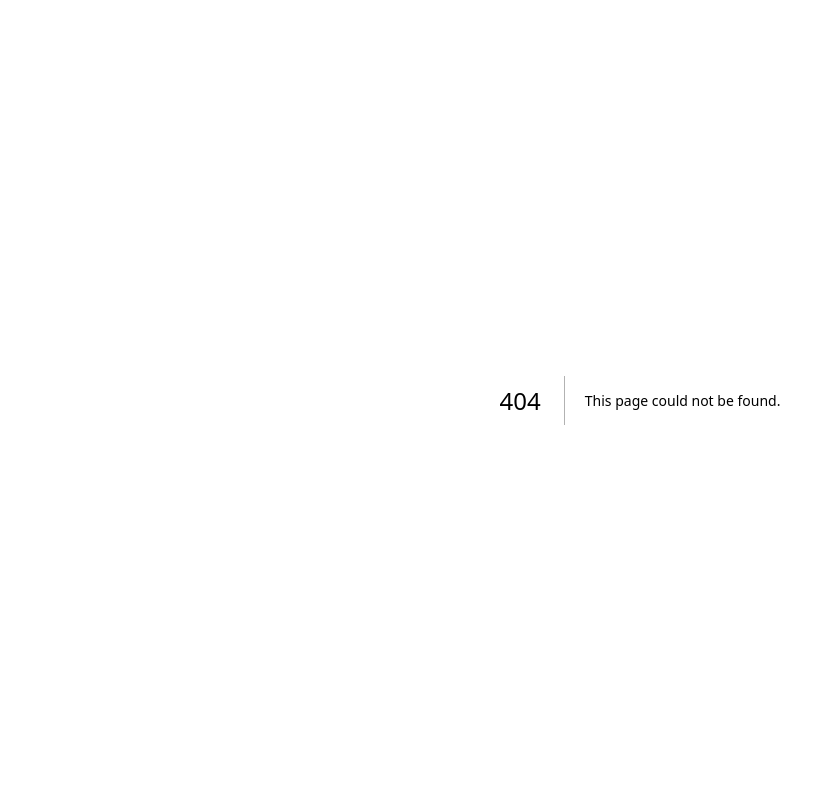
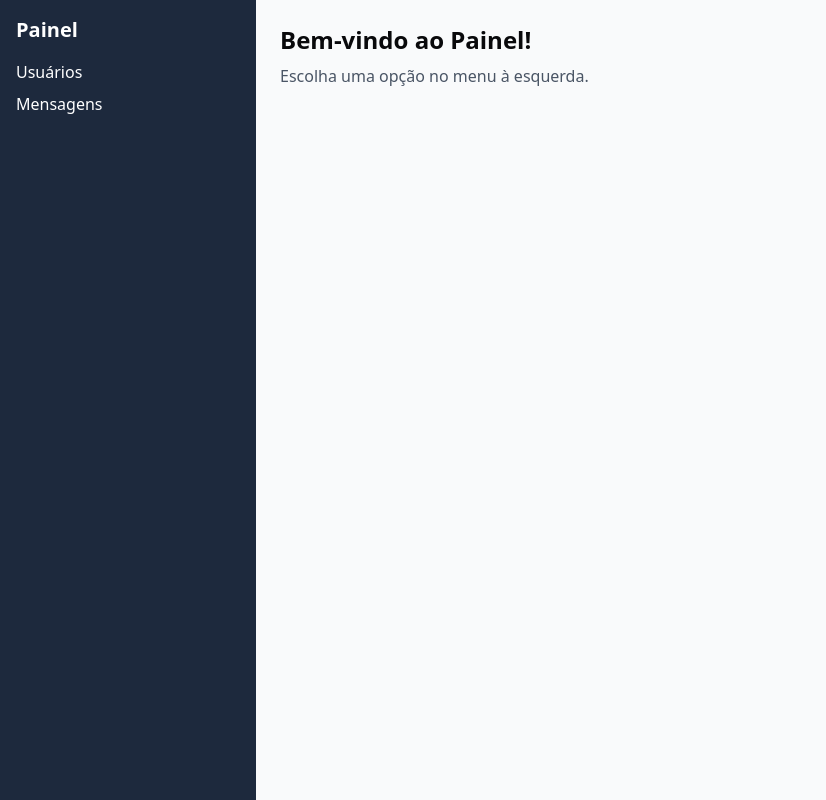
Before and after one commit to JonielOliveira/programacao-web-frontend, a Next.js app in the folder frontend/: page /dashboard in a window 1280 px wide. Before the commit this address had no page. Shown: the whole page, without its empty margins (0-826 px from the left). Built offline with nearby package versions, Linux system fonts and the light colour scheme; sample sign-in values are in the browser's storage.

Commit message:
:sparkles: feat: add dashboard layout and home page with authentication check

```diff
--- /dev/null
+++ b/frontend/src/app/dashboard/layout.tsx
@@ -0,0 +1,24 @@
+import Link from "next/link";
+import { ReactNode } from "react";
+
+export default function DashboardLayout({ children }: { children: ReactNode }) {
+  return (
+    <div className="flex min-h-screen">
+      {/* Sidebar */}
+      <aside className="w-64 bg-slate-800 text-white p-4 space-y-4">
+        <h2 className="text-xl font-bold mb-4">Painel</h2>
+        <nav className="space-y-2">
+          <Link href="/dashboard/users" className="block hover:text-slate-300">
+            Usuários
+          </Link>
+          <Link href="/dashboard/messages" className="block hover:text-slate-300">
+            Mensagens
+          </Link>
+        </nav>
+      </aside>
+
+      {/* Conteúdo principal */}
+      <main className="flex-1 p-6 bg-gray-50">{children}</main>
+    </div>
+  );
+}
--- /dev/null
+++ b/frontend/src/app/dashboard/page.tsx
@@ -0,0 +1,22 @@
+"use client";
+
+import { useEffect } from "react";
+import { useRouter } from "next/navigation";
+import { isAuthenticated } from "@/lib/auth";
+
+export default function DashboardHome() {
+  const router = useRouter();
+
+  useEffect(() => {
+    if (!isAuthenticated()) {
+      router.push("/login");
+    }
+  }, []);
+
+  return (
+    <div>
+      <h1 className="text-2xl font-bold">Bem-vindo ao Painel!</h1>
+      <p className="text-gray-600 mt-2">Escolha uma opção no menu à esquerda.</p>
+    </div>
+  );
+}
```
